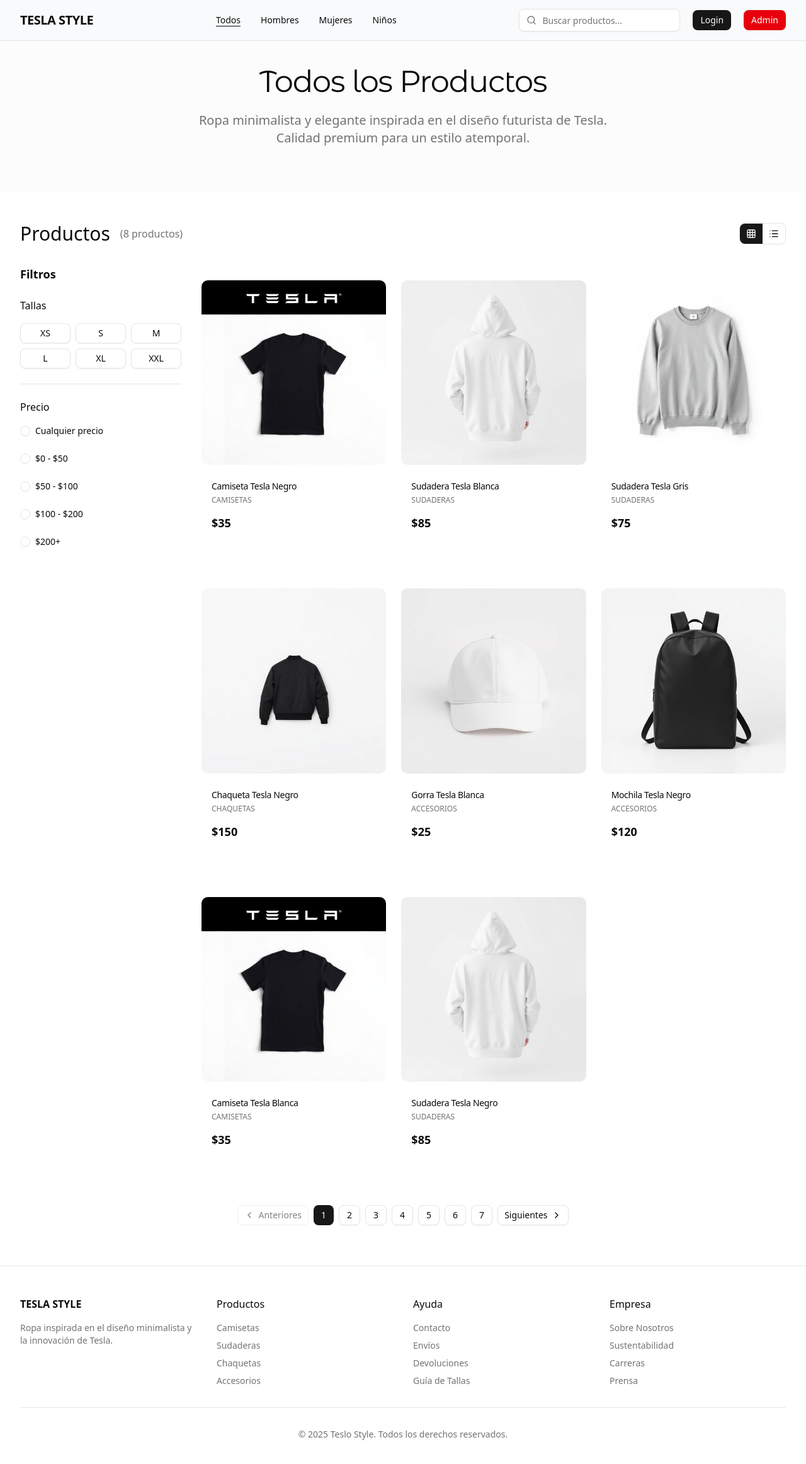
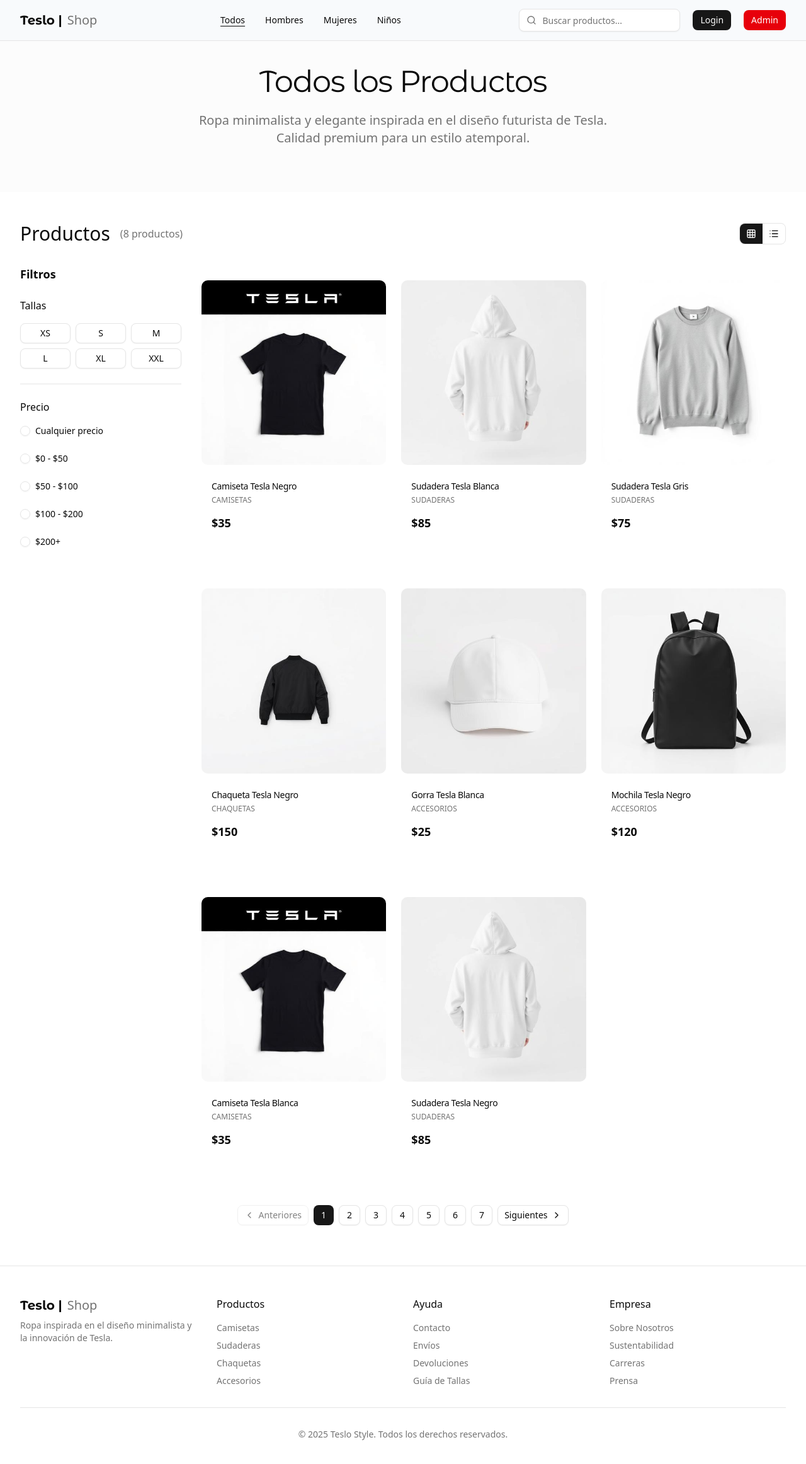
Before and after one commit to nca1478/teslo-shop-frontend, a React (Vite) app: page / in a window 1280 px wide. Shown: the top 2324 px of the page at 63% size. Built offline with nearby package versions, Linux system fonts and the light colour scheme.

Commit message:
268. Logo personalizado

```diff
--- /dev/null
+++ b/src/components/custom/CustomLogo.tsx
@@ -0,0 +1,14 @@
+import { Link } from "react-router";
+
+interface Props {
+    subtitle?: string;
+}
+
+export const CustomLogo = ({ subtitle = "Shop" }: Props) => {
+    return (
+        <Link to="/" className="flex items-center whitespace-nowrap">
+            <span className="font-montserrat font-bold text-xl m-0 whitespace-nowrap">Teslo |</span>
+            <p className="text-muted-foreground text-xl m-0 px-2 whitespace-nowrap">{subtitle}</p>
+        </Link>
+    );
+};
--- a/src/shop/components/CustomFooter.tsx
+++ b/src/shop/components/CustomFooter.tsx
@@ -1,11 +1,13 @@
+import { CustomLogo } from "@/components/custom/CustomLogo";
+
 export const CustomFooter = () => {
     return (
         <footer className="border-t py-12 px-4 lg:px-8 mt-16">
             <div className="container mx-auto">
                 <div className="grid grid-cols-1 md:grid-cols-4 gap-8">
                     <div>
-                        <h3 className="font-semibold mb-4">TESLA STYLE</h3>
-                        <p className="text-sm text-muted-foreground">
+                        <CustomLogo />
+                        <p className="text-sm text-muted-foreground pt-2">
                             Ropa inspirada en el diseño minimalista y la innovación de Tesla.
                         </p>
                     </div>
--- a/src/shop/components/CustomHeader.tsx
+++ b/src/shop/components/CustomHeader.tsx
@@ -1,9 +1,10 @@
 import { useRef, type KeyboardEvent } from "react";
 import { Link, useParams, useSearchParams } from "react-router";
-import { Search, Menu } from "lucide-react";
+import { Search } from "lucide-react";
 import { cn } from "@/lib/utils";
 import { Button } from "@/components/ui/button";
 import { Input } from "@/components/ui/input";
+import { CustomLogo } from "@/components/custom/CustomLogo";
 
 export const CustomHeader = () => {
     const [searchParams, setSearchParams] = useSearchParams();
@@ -32,14 +33,7 @@
             <div className="container mx-auto px-4 lg:px-8">
                 <div className="flex h-16 items-center justify-between">
                     {/* Logo */}
-                    <Link to="/">
-                        <div className="flex items-center space-x-4">
-                            <Button variant="ghost" size="icon" className="md:hidden">
-                                <Menu className="h-5 w-5" />
-                            </Button>
-                            <h1 className="text-xl font-semibold tracking-tight">TESLA STYLE</h1>
-                        </div>
-                    </Link>
+                    <CustomLogo />
 
                     {/* Navigation - Desktop */}
                     <nav className="hidden md:flex items-center space-x-8">
```
